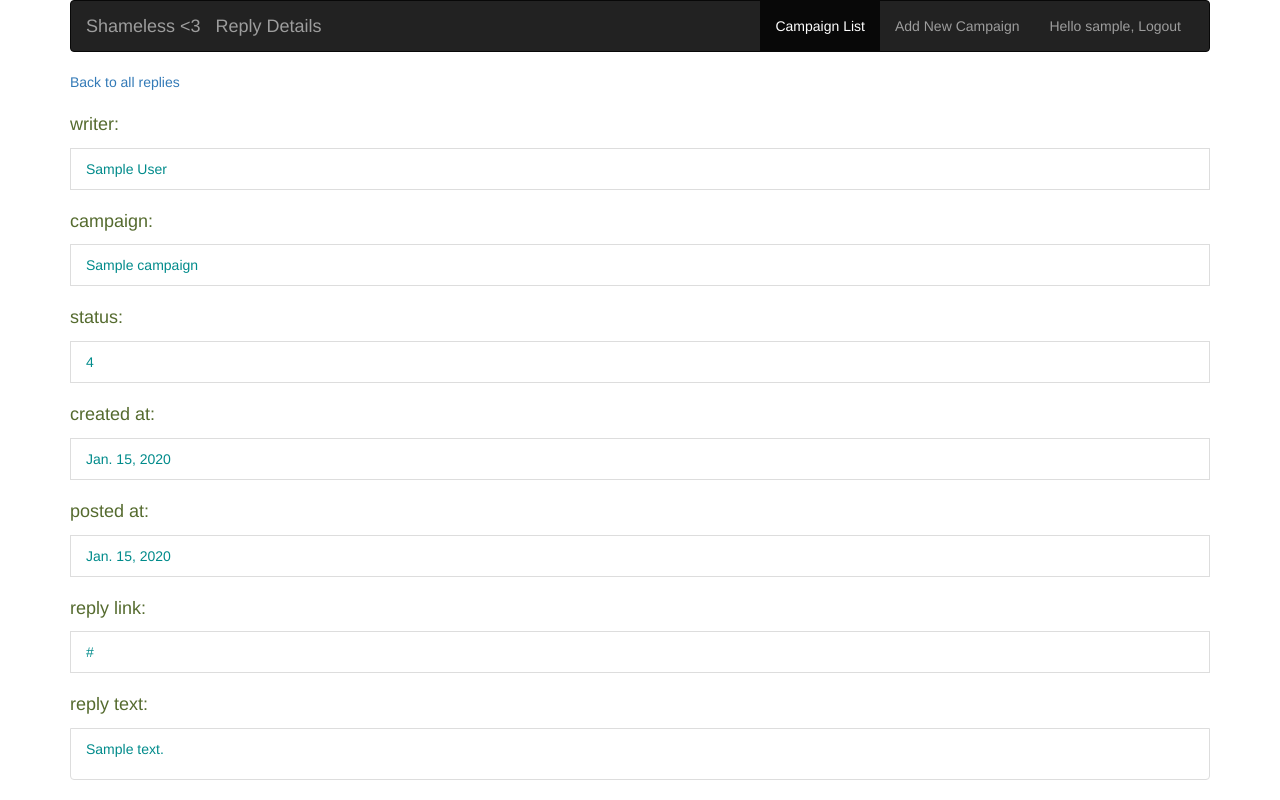
After one commit to Mengo33/Shameless, a Django app: page /1/reply_details/ in a window 1280 px wide. The commit adds this page. Run offline with Django 3.2, Linux system fonts and the light colour scheme; a user stored in the database is signed in; tables that the repository leaves empty hold one stand-in row (values such as "Sample post"); some libraries are stand-ins or nearby versions.

Commit message:
1)Added distnction campaigner\writer in signup form  2)Added link from single reply detail view to the list of all replies and vice versa

```diff
--- a/campaigns/forms.py
+++ b/campaigns/forms.py
@@ -13,3 +13,5 @@ class SignupForm(forms.Form):
     password = forms.CharField(max_length=300, widget=forms.PasswordInput())
     password_recheck = forms.CharField(max_length=300, widget=forms.PasswordInput())
     email = forms.EmailField(max_length=300)
+    is_campaigner = forms.BooleanField(required=False)
+    is_writer = forms.BooleanField(required=False)
--- a/campaigns/models.py
+++ b/campaigns/models.py
@@ -57,9 +57,6 @@ class Campaign(models.Model):
     def get_absolute_url(self):
         return reverse("campaigns:campaign_details", args=(self.pk,))
 
-    # def get_absolute_url(self):
-    #     return reverse("campaigns:create_reply", args=(self.pk,))
-
     def __str__(self):
         return "Campaign {} ({} replies left)".format(
             self.title,
@@ -94,6 +91,9 @@ class Reply(models.Model):
     reply_link = models.CharField(max_length=100, null=True, blank=True)
     status = models.IntegerField(choices=Status.choices, default=Status.CREATED)
 
+    def get_absolute_url(self):
+        return reverse("campaigns:reply_details", args=(self.pk,))
+
     def __str__(self):
         return "Reply {} owner {} status {}".format(
             self.pk,
--- a/campaigns/templates/campaigns/campaign_detail.html
+++ b/campaigns/templates/campaigns/campaign_detail.html
@@ -4,7 +4,10 @@
 
     <a href="{% url "campaigns:list" %}">Back to all campaigns</a>
     &nbsp;
-    <a href="add-reply">Add reply</a>
+{#    <a href="view-replies">View Replies</a>#}
+     <a href="{% url "campaigns:replies_list" %}">View replies</a>
+    &nbsp;
+    <a href="add-reply">Add Reply</a>
     <ul class="list-group">
         <br/>
         <p class="campaign_label">title:</p>
--- a/campaigns/templates/campaigns/campaign_list.html
+++ b/campaigns/templates/campaigns/campaign_list.html
@@ -29,5 +29,5 @@
         {% endfor %}
         </tbody>
     </table>
-
+{% bootstrap_pagination page_obj %}
 {% endblock %}
--- /dev/null
+++ b/campaigns/templates/campaigns/reply_detail.html
@@ -0,0 +1,45 @@
+{% extends "base.html" %}
+
+{% block content %}
+
+        <a href="{% url "campaigns:replies_list" %}">Back to all replies</a>
+    &nbsp;
+{#    <a href="^view-replies$">View Replies</a>#}
+    <ul class="list-group">
+        <br/>
+        <p class="campaign_label">writer:</p>
+        <li class="list-group-item">
+            {{ object.writer.profile_user.user.get_full_name }}
+        </li>
+        <br/>
+        <p class="campaign_label">campaign:</p>
+        <li class="list-group-item">
+            {{ object.campaign.title }}
+        </li>
+        <br/>
+        <p class="campaign_label">status:</p>
+        <li class="list-group-item">
+            {{ object.status }}
+        </li>
+        <br/>
+        <p class="campaign_label">created at:</p>
+        <li class="list-group-item">
+            {{ object.created_at }}
+        </li>
+        <br/>
+        <p class="campaign_label">posted at:</p>
+        <li class="list-group-item">
+            {{ object.posted_at }}
+        </li>
+        <br/>
+        <p class="campaign_label">reply link:</p>
+        <li class="list-group-item">
+            {{ object.reply_link }}
+        </li>
+        <br/>
+        <p class="campaign_label">reply text:</p>
+        <li class="list-group-item">
+            {{ object.reply_text|linebreaks }}
+        </li>
+    </ul>
+{% endblock %}
--- a/campaigns/urls.py
+++ b/campaigns/urls.py
@@ -8,4 +8,6 @@ urlpatterns = [
     url(r'^add-campaign/$', views.CreateCampaignView.as_view(), name="create_campaign"),
     url(r'^(?P<pk>\d+)/$', views.CampaignDetailView.as_view(), name="campaign_details"),
     url(r'^(?P<pk>\d+)/add-reply/$', views.CreateReplyView.as_view(), name="create_reply"),
+    url(r'^(?P<pk>\d+)/reply_details/$', views.ReplyDetailView.as_view(), name="reply_details"),
+    url(r'^view-replies/$', views.ListRepliesView.as_view(), name="replies_list"),
 ]
--- a/campaigns/views.py
+++ b/campaigns/views.py
@@ -54,6 +54,7 @@ class LoginView(FormView):
 class ListCampaignView(LoggedInMixin, ListView):
     page_title = "Campaign list"
     model = models.Campaign
+    paginate_by = 5
 
     def get_queryset(self):
         return super().get_queryset().filter(
@@ -98,9 +99,18 @@ class CampaignDetailView(LoggedInMixin, DetailView):
     page_title = "Campaign Details"
     model = models.Campaign
 
-    def get_queryset(self):
-        return super().get_queryset().filter(
-            owner=models.CampaignUser.objects.get(profile_user_id=self.request.user.pk))
+    def dispatch(self, request, *args, **kwargs):
+        self.request.session['campaign_id'] = kwargs['pk']
+        return super().dispatch(request, *args, **kwargs)
+        #
+        # def get_queryset(self):
+        #     return super().get_queryset().filter(
+        #         owner=models.CampaignUser.objects.get(profile_user_id=self.request.user.pk))
+
+
+class ReplyDetailView(LoggedInMixin, DetailView):
+    page_title = "Reply Details"
+    model = models.Reply
 
 
 class SignupView(FormView):
@@ -117,21 +127,30 @@ class SignupView(FormView):
         if form.cleaned_data['password'] != form.cleaned_data.pop('password_recheck'):
             form.add_error(None, "Passwords do not match")
             return self.form_invalid(form)
+
+        is_campaigner, is_writer = form.cleaned_data.pop('is_campaigner'), form.cleaned_data.pop('is_writer')
+        if is_campaigner == is_writer:
+            form.add_error(None, "User must be a campaigner or writer (not both).")
+            return self.form_invalid(form)
+
         user = User.objects.create_user(**form.cleaned_data)
         user = authenticate(**form.cleaned_data)
-
         # Add new user to ProfileUser and CampaignUser Or WriterUser
         pu = models.ProfileUser(user=user, )
         pu.full_clean()
         pu.save()
+        if is_campaigner:
+            cu = models.CampaignUser(profile_user=pu, )
+            cu.full_clean()
+            cu.save()
+            #TODO - add a line to log
+        if is_writer:
+            wu = models.WriterUser(profile_user=pu, )
+            wu.full_clean()
+            wu.save()
+            #TODO - add a line to log
 
-        cu = models.CampaignUser(profile_user=pu, )
-        cu.full_clean()
-        cu.save()
 
-        wu = models.WriterUser(profile_user=pu, )
-        wu.full_clean()
-        wu.save()
 
         # Login
         if user is not None:
@@ -147,7 +166,7 @@ class SignupView(FormView):
 
 
 class CreateReplyView(LoggedInMixin, CreateView):
-    page_title = "Replay to campaign "
+    page_title = "Reply to campaign "
     campaign = None
     model = models.Reply
     fields = (
@@ -157,9 +176,10 @@ class CreateReplyView(LoggedInMixin, CreateView):
     success_url = reverse_lazy('campaigns:list')
 
     def dispatch(self, request, *args, **kwargs):
-        campaign_name = (models.Campaign.objects.get(pk=escape_uri_path(request.path)[1])).title
-        self.page_title += '"' + campaign_name + '"'
-        self.campaign = (models.Campaign.objects.get(pk=escape_uri_path(request.path)[1]))
+        campaign_name = (models.Campaign.objects.get(pk=kwargs['pk'])).title
+        # self.request.user.pk)).title
+        self.page_title += '"{}"'.format(campaign_name)
+        self.campaign = (models.Campaign.objects.get(pk=kwargs['pk']))
         return super().dispatch(request, *args, **kwargs)
 
     def form_valid(self, form):
@@ -169,3 +189,25 @@ class CreateReplyView(LoggedInMixin, CreateView):
         resp = super().form_valid(form)
         # messages.SUCCESS(self.request, "Campaign added successfully.") #TODO formating
         return resp
+
+
+class ListRepliesView(LoggedInMixin, ListView):
+    page_title = "Replies list"
+    model = models.Reply
+    paginate_by = 5
+
+    def get_queryset(self):
+        return super().get_queryset().filter(
+            campaign=models.Campaign.objects.get(pk=self.request.session['campaign_id']))
+
+# class CreateProfileUserView(LoggedInMixin, CreateView):
+#     page_title = "Edit Profile Details"
+#     model = models.ProfileUser
+#     fields = (
+#         'email'
+#         'phone'
+#     )
+#
+#     def get_initial(self):
+#         f = super().get_initial()
+#         f['']
```
Also changed, not shown: campaigns/management/commands/add_records.py (added, +45 -0 lines), campaigns/templates/campaigns/reply_list.html (added, +35 -0 lines), shameless/base_settings.py (added, +126 -0 lines), shameless/local_settings.py (added, +12 -0 lines), shameless/settings.py (+2 -126 lines), campaigns/management/__init__.py (added), campaigns/management/commands/__init__.py (added).
